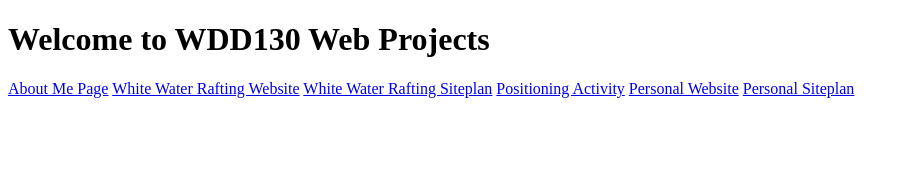
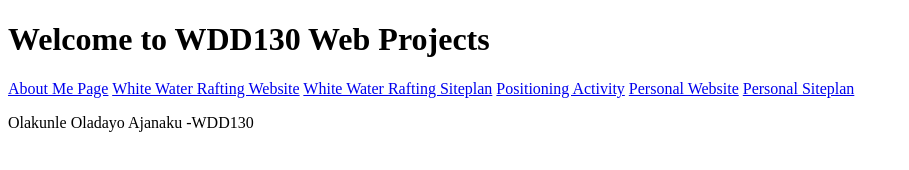
Before and after one commit to wealthcrib/WDD130, a plain HTML site: page index.html in a window 1280 px wide. Shown: the whole page, without its empty margins (0-909 px from the left). Drawn offline with Linux system fonts and the light colour scheme.

Commit message:
Added a paragraph to the home page

```diff
--- a/index.html
+++ b/index.html
@@ -14,5 +14,6 @@
              <a href="#">Personal Website</a>
              <a href="#">Personal Siteplan</a>
         </nav>
+        <p> Olakunle Oladayo Ajanaku -WDD130</p>
     </body>
 </html>
```
